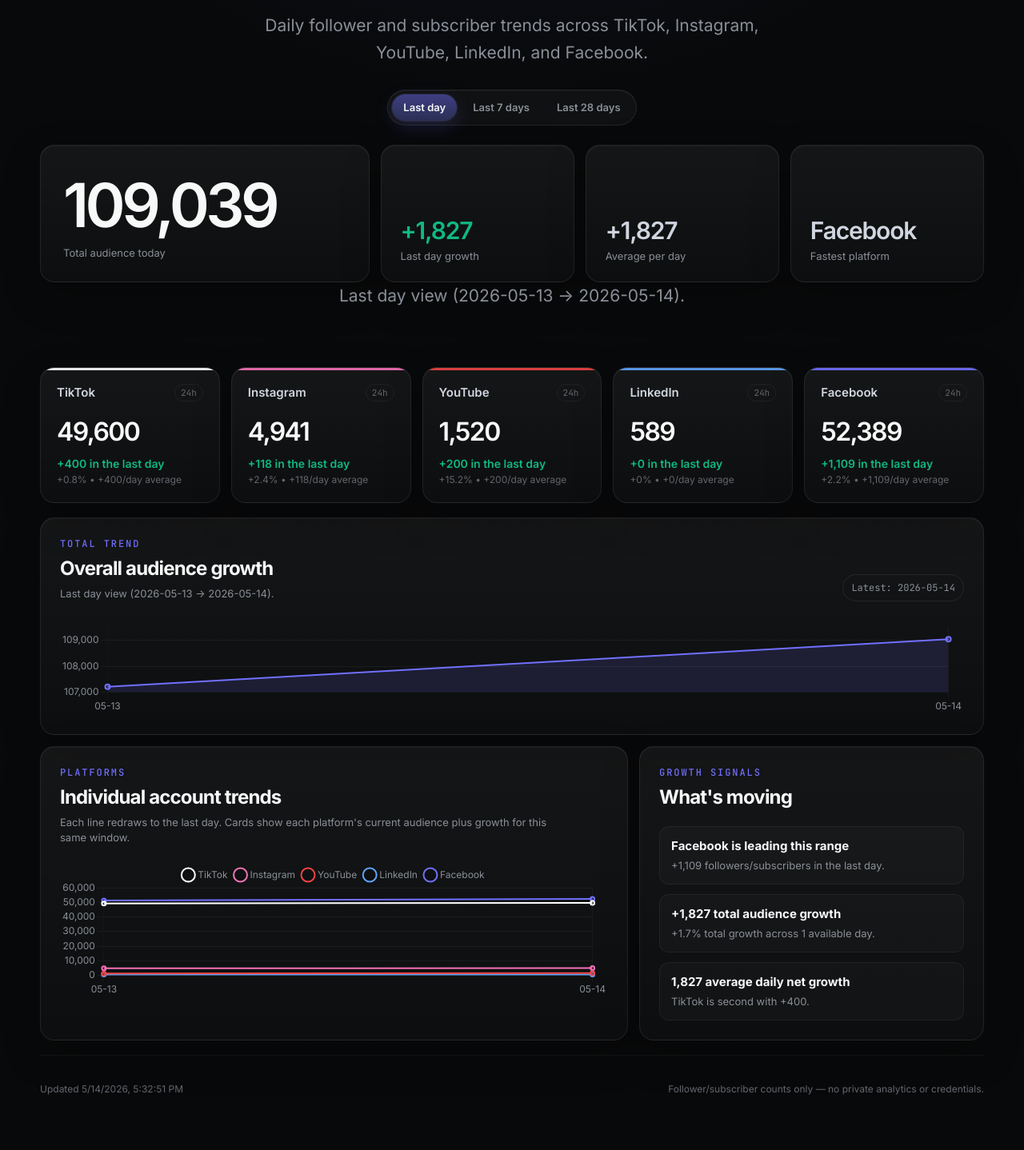
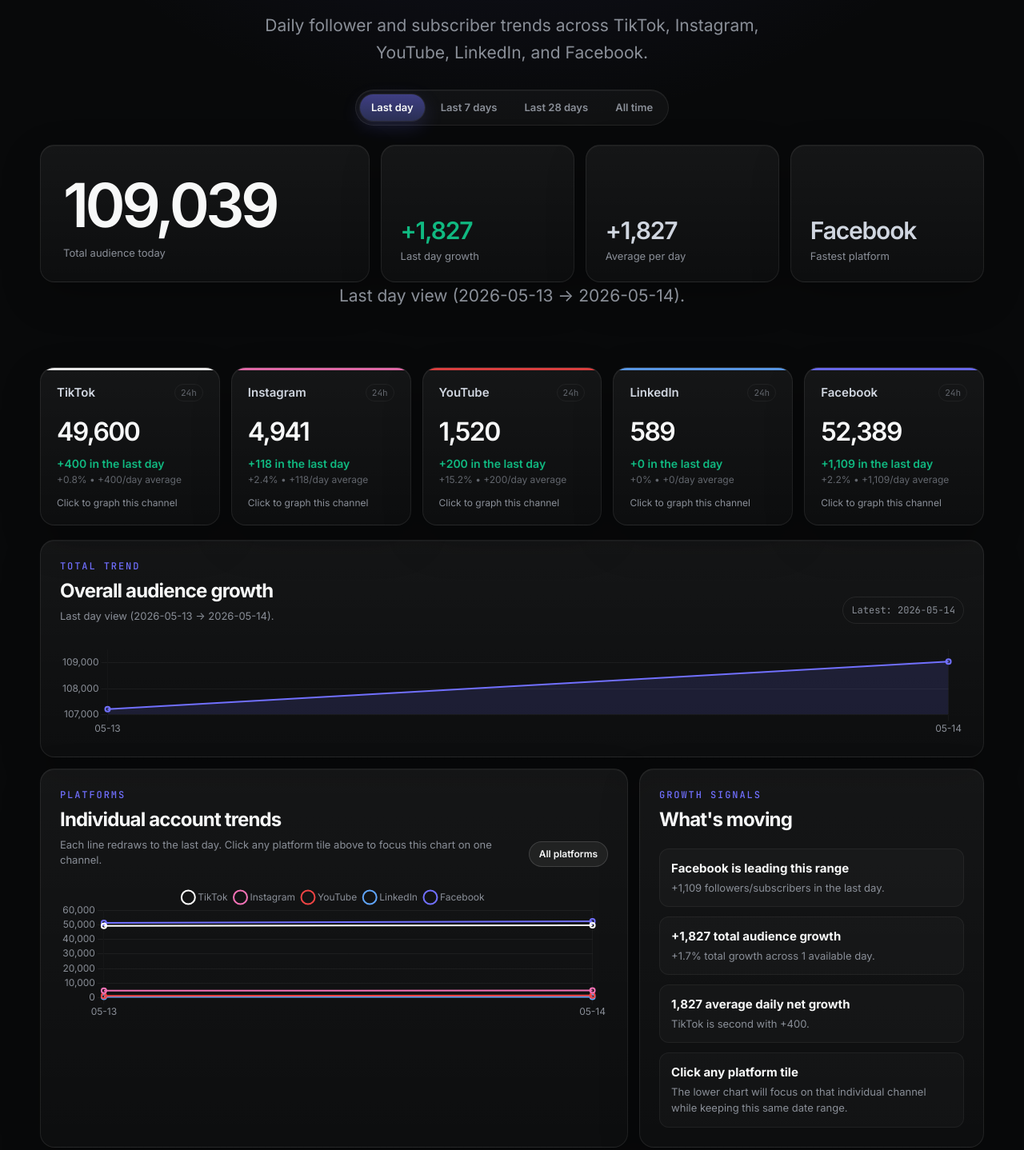
Before and after one commit to Fred4599/social-growth-dashboard, a website: page index.html in a window 1280 px wide. Shown: the part 440-1878 px from the top of the page at 80% size. Before the commit the page ends 1851 px from the top, so only its background shows below. Drawn offline with nearby package versions, Linux system fonts and the light colour scheme.

Commit message:
Add all-time range and platform chart focus

```diff
--- a/index.html
+++ b/index.html
@@ -33,6 +33,7 @@
         <button class="range-btn is-active" type="button" data-range="1">Last day</button>
         <button class="range-btn" type="button" data-range="7">Last 7 days</button>
         <button class="range-btn" type="button" data-range="28">Last 28 days</button>
+        <button class="range-btn" type="button" data-range="all">All time</button>
       </div>
       <div class="hero-stats">
         <div class="hero-number">
@@ -65,9 +66,10 @@
         <div class="panel-header compact">
           <div>
             <div class="eyebrow">PLATFORMS</div>
-            <h2>Individual account trends</h2>
+            <h2 id="platformChartTitle">Individual account trends</h2>
             <p class="panel-subtitle" id="platformChartSubtitle">Showing selected range.</p>
           </div>
+          <button class="ghost-chip" type="button" id="showAllPlatforms">All platforms</button>
         </div>
         <canvas id="platformChart" height="170"></canvas>
       </div>
--- a/src/main.js
+++ b/src/main.js
@@ -11,11 +11,12 @@ const ranges = {
   1: { label: 'last day', title: 'Last day', short: '24h' },
   7: { label: 'last 7 days', title: 'Last 7 days', short: '7d' },
   28: { label: 'last 28 days', title: 'Last 28 days', short: '28d' },
+  all: { label: 'all time', title: 'All time', short: 'ALL' },
 };
 const get = id => document.getElementById(id);
 const signed = n => `${n >= 0 ? '+' : ''}${fmt.format(n)}`;
 const pct = n => `${n >= 0 ? '+' : ''}${pctFmt.format(n)}%`;
-let state = { history: [], latest: null, range: 1, totalChart: null, platformChart: null };
+let state = { history: [], latest: null, range: '1', selectedPlatform: null, totalChart: null, platformChart: null };
 
 async function loadData() {
   const [history, latest] = await Promise.all([
@@ -25,19 +26,20 @@ async function loadData() {
   return { history, latest };
 }
 
-function windowForRange(history, days) {
+function windowForRange(history, range) {
   const sorted = history.slice().sort((a, b) => a.date.localeCompare(b.date));
   const endIndex = sorted.length - 1;
-  const startIndex = Math.max(0, endIndex - Number(days));
+  const requestedDays = range === 'all' ? endIndex : Number(range);
+  const startIndex = range === 'all' ? 0 : Math.max(0, endIndex - requestedDays);
   const points = sorted.slice(startIndex, endIndex + 1);
   const start = points[0];
   const end = points[points.length - 1];
   const actualDays = Math.max(1, endIndex - startIndex);
-  return { points, start, end, actualDays, requestedDays: Number(days) };
+  return { points, start, end, actualDays, requestedDays, isAllTime: range === 'all' };
 }
 
-function computeRangeMetrics(history, platforms, days) {
-  const window = windowForRange(history, days);
+function computeRangeMetrics(history, platforms, range) {
+  const window = windowForRange(history, range);
   const platformDeltas = {};
   const platformPercents = {};
   platforms.forEach(p => {
@@ -55,6 +57,9 @@ function computeRangeMetrics(history, platforms, days) {
 
 function rangeCopy(metrics) {
   const requested = ranges[state.range];
+  if (metrics.isAllTime) {
+    return `All-time view — showing ${metrics.actualDays} available days of tracked history (${metrics.start.date} → ${metrics.end.date}).`;
+  }
   if (metrics.actualDays < metrics.requestedDays) {
     return `${requested.title} view — showing ${metrics.actualDays} available days of tracked history (${metrics.start.date} → ${metrics.end.date}).`;
   }
@@ -70,13 +75,24 @@ function buildCards(latest, metrics) {
     const percent = metrics.platformPercents[p] || 0;
     const avg = Math.round(delta / metrics.actualDays);
     const positiveClass = delta >= 0 ? 'positive' : 'negative';
-    return `<a class="platform-card" href="${latest.accounts[p]}" target="_blank" rel="noreferrer" style="--platform-color:${meta.color}; text-decoration:none; color:inherit;">
+    const selectedClass = state.selectedPlatform === p ? 'is-selected' : '';
+    return `<button class="platform-card ${selectedClass}" type="button" data-platform="${p}" style="--platform-color:${meta.color};">
       <div class="card-topline"><h3>${meta.label}</h3><span>${ranges[state.range].short}</span></div>
       <div class="value">${fmt.format(value)}</div>
       <div class="delta ${positiveClass}">${signed(delta)} in the ${ranges[state.range].label}</div>
       <div class="meta">${pct(percent)} • ${signed(avg)}/day average</div>
-    </a>`;
+      <div class="card-action">${state.selectedPlatform === p ? 'Showing in graph' : 'Click to graph this channel'}</div>
+    </button>`;
   }).join('');
+
+  wrap.querySelectorAll('.platform-card').forEach(card => {
+    card.addEventListener('click', () => {
+      const platform = card.dataset.platform;
+      state.selectedPlatform = state.selectedPlatform === platform ? null : platform;
+      render();
+      get('platformChart').scrollIntoView({ behavior: 'smooth', block: 'center' });
+    });
+  });
 }
 
 function buildInsights(latest, metrics) {
@@ -85,10 +101,15 @@ function buildInsights(latest, metrics) {
   const totalAvg = Math.round(metrics.totalDelta / days);
   const sortedPlatforms = latest.platforms.slice().sort((a, b) => metrics.platformDeltas[b] - metrics.platformDeltas[a]);
   const second = sortedPlatforms[1];
+  const selected = state.selectedPlatform;
+  const selectedCopy = selected
+    ? `<div class="insight"><strong>${platformMeta[selected].label} selected below</strong><span>The lower chart is focused on ${platformMeta[selected].label}. Click the tile again or “All platforms” to reset.</span></div>`
+    : `<div class="insight"><strong>Click any platform tile</strong><span>The lower chart will focus on that individual channel while keeping this same date range.</span></div>`;
   get('insightsList').innerHTML = `
     <div class="insight"><strong>${platformMeta[fastest].label} is leading this range</strong><span>${signed(metrics.platformDeltas[fastest])} followers/subscribers in the ${ranges[state.range].label}.</span></div>
     <div class="insight"><strong>${signed(metrics.totalDelta)} total audience growth</strong><span>${pct(metrics.totalPercent)} total growth across ${days} available day${days === 1 ? '' : 's'}.</span></div>
     <div class="insight"><strong>${fmt.format(Math.abs(totalAvg))} average daily net growth</strong><span>${second ? `${platformMeta[second].label} is second with ${signed(metrics.platformDeltas[second])}.` : 'More platforms will appear as data grows.'}</span></div>
+    ${selectedCopy}
   `;
 }
 
@@ -114,6 +135,22 @@ function chartOptions() {
   };
 }
 
+function platformDatasets(metrics, platforms) {
+  const chartPlatforms = state.selectedPlatform ? [state.selectedPlatform] : platforms;
+  const showPoints = metrics.points.length <= 8;
+  return chartPlatforms.map(p => ({
+    label: platformMeta[p].label,
+    data: metrics.points.map(d => d[p]),
+    borderColor: platformMeta[p].color,
+    backgroundColor: state.selectedPlatform ? `${platformMeta[p].color}22` : 'transparent',
+    fill: Boolean(state.selectedPlatform),
+    tension: .35,
+    pointRadius: showPoints ? 3 : 0,
+    pointHoverRadius: 4,
+    borderWidth: state.selectedPlatform ? 3 : 2,
+  }));
+}
+
 function makeCharts(metrics, platforms) {
   const labels = metrics.points.map(d => d.date.slice(5));
   state.totalChart = new Chart(get('totalChart'), {
@@ -123,7 +160,7 @@ function makeCharts(metrics, platforms) {
   });
   state.platformChart = new Chart(get('platformChart'), {
     type: 'line',
-    data: { labels, datasets: platforms.map(p => ({ label: platformMeta[p].label, data: metrics.points.map(d => d[p]), borderColor: platformMeta[p].color, tension: .35, pointRadius: metrics.points.length <= 8 ? 2.5 : 0, pointHoverRadius: 4, borderWidth: 2 })) },
+    data: { labels, datasets: platformDatasets(metrics, platforms) },
     options: chartOptions(),
   });
 }
@@ -137,21 +174,14 @@ function updateCharts(metrics, platforms) {
   state.totalChart.update();
 
   state.platformChart.data.labels = labels;
-  state.platformChart.data.datasets = platforms.map(p => ({
-    label: platformMeta[p].label,
-    data: metrics.points.map(d => d[p]),
-    borderColor: platformMeta[p].color,
-    tension: .35,
-    pointRadius: showPoints ? 2.5 : 0,
-    pointHoverRadius: 4,
-    borderWidth: 2,
-  }));
+  state.platformChart.data.datasets = platformDatasets(metrics, platforms);
   state.platformChart.update();
 }
 
 function render() {
   const metrics = computeRangeMetrics(state.history, state.latest.platforms, state.range);
   const fastestLabel = platformMeta[metrics.fastest].label;
+  const selected = state.selectedPlatform;
   get('totalAudience').textContent = fmt.format(state.latest.latest.total);
   get('selectedDelta').textContent = signed(metrics.totalDelta);
   get('selectedDelta').className = metrics.totalDelta >= 0 ? 'positive' : 'negative';
@@ -161,7 +191,11 @@ function render() {
   get('latestDate').textContent = `Latest: ${state.latest.latestDate}`;
   get('rangeNote').textContent = rangeCopy(metrics);
   get('totalChartSubtitle').textContent = rangeCopy(metrics);
-  get('platformChartSubtitle').textContent = `Each line redraws to the ${ranges[state.range].label}. Cards show each platform's current audience plus growth for this same window.`;
+  get('platformChartTitle').textContent = selected ? `${platformMeta[selected].label} audience trend` : 'Individual account trends';
+  get('platformChartSubtitle').textContent = selected
+    ? `${platformMeta[selected].label} only, shown for the ${ranges[state.range].label}. Click the selected tile again or “All platforms” to return to the multi-channel view.`
+    : `Each line redraws to the ${ranges[state.range].label}. Click any platform tile above to focus this chart on one channel.`;
+  get('showAllPlatforms').classList.toggle('is-active', !selected);
   get('generatedAt').textContent = `Updated ${new Date(state.latest.generatedAt).toLocaleString()}`;
   buildCards(state.latest, metrics);
   buildInsights(state.latest, metrics);
@@ -172,7 +206,7 @@ function render() {
 function bindRangeControls() {
   document.querySelectorAll('.range-btn').forEach(btn => {
     btn.addEventListener('click', () => {
-      state.range = Number(btn.dataset.range);
+      state.range = btn.dataset.range;
       document.querySelectorAll('.range-btn').forEach(other => {
         other.classList.toggle('is-active', other === btn);
         other.setAttribute('aria-pressed', String(other === btn));
@@ -183,10 +217,18 @@ function bindRangeControls() {
   });
 }
 
+function bindPlatformReset() {
+  get('showAllPlatforms').addEventListener('click', () => {
+    state.selectedPlatform = null;
+    render();
+  });
+}
+
 loadData().then(({ history, latest }) => {
   state.history = history;
   state.latest = latest;
   chartDefaults();
   bindRangeControls();
+  bindPlatformReset();
   render();
 });
--- a/src/styles.css
+++ b/src/styles.css
@@ -47,6 +47,8 @@ h1 { font-size: clamp(44px, 8vw, 86px); line-height:.95; margin: 18px auto 18px;
   width: fit-content;
   margin: 30px auto 0;
   display: flex;
+  flex-wrap: wrap;
+  justify-content: center;
   gap: 6px;
   padding: 5px;
   border: 1px solid var(--border);
@@ -87,8 +89,9 @@ h1 { font-size: clamp(44px, 8vw, 86px); line-height:.95; margin: 18px auto 18px;
 .hero-pill span.positive, .delta.positive { color: var(--green); }
 .hero-pill span.negative, .delta.negative { color: var(--red); }
 .cards { display:grid; grid-template-columns: repeat(5, 1fr); gap: 14px; margin: 18px 0; }
-.platform-card { padding: 20px; min-height: 170px; position:relative; overflow:hidden; transition: transform .18s ease, border-color .18s ease, background .18s ease; }
+.platform-card { padding: 20px; min-height: 188px; position:relative; overflow:hidden; transition: transform .18s ease, border-color .18s ease, background .18s ease, box-shadow .18s ease; width:100%; color:inherit; text-align:left; font: inherit; cursor:pointer; }
 .platform-card:hover { transform: translateY(-2px); border-color: rgba(255,255,255,.16); background: linear-gradient(180deg, rgba(255,255,255,.075), rgba(255,255,255,.032)); }
+.platform-card.is-selected { border-color: color-mix(in srgb, var(--platform-color) 65%, rgba(255,255,255,.18)); box-shadow: inset 0 1px 0 rgba(255,255,255,.08), 0 0 0 1px color-mix(in srgb, var(--platform-color) 28%, transparent), 0 18px 60px rgba(0,0,0,.3); }
 .platform-card:before { content:""; position:absolute; inset:0 0 auto; height:3px; background: var(--platform-color); opacity:.9; }
 .card-topline { display:flex; align-items:center; justify-content:space-between; gap:8px; }
 .card-topline span { font-family:'JetBrains Mono', monospace; color:var(--muted-2); font-size:11px; border:1px solid var(--border-soft); border-radius:999px; padding:3px 7px; }
@@ -96,11 +99,15 @@ h1 { font-size: clamp(44px, 8vw, 86px); line-height:.95; margin: 18px auto 18px;
 .platform-card .value { margin-top:18px; font-size:32px; font-weight:600; letter-spacing:-.05em; }
 .platform-card .delta { margin-top:12px; font-size:14px; font-weight:600; }
 .platform-card .meta { color:var(--muted-2); margin-top:4px; font-size:12px; }
+.card-action { margin-top:14px; color:var(--muted); font-size:12px; }
+.platform-card.is-selected .card-action { color: var(--text); }
 .panel { padding: 24px; margin-top: 14px; }
 .panel-header { display:flex; align-items:end; justify-content:space-between; gap:18px; margin-bottom: 22px; }
 .panel-header h2, .insights h2 { margin: 8px 0 0; font-size: 24px; letter-spacing:-.035em; }
 .panel-subtitle { margin: 8px 0 0; color: var(--muted); font-size: 13px; line-height: 1.45; max-width: 620px; }
 .date-chip { border:1px solid var(--border); color:var(--muted); padding:8px 10px; border-radius:999px; font-family:'JetBrains Mono', monospace; font-size:12px; white-space: nowrap; }
+.ghost-chip { border:1px solid var(--border); color:var(--muted); background:rgba(255,255,255,.025); padding:9px 12px; border-radius:999px; font:510 12px/1 'Inter', system-ui, sans-serif; white-space:nowrap; cursor:pointer; transition: color .18s ease, background .18s ease, border-color .18s ease; }
+.ghost-chip:hover, .ghost-chip.is-active { color:var(--text); background:rgba(255,255,255,.06); border-color:rgba(255,255,255,.14); }
 .grid-2 { display:grid; grid-template-columns: 1.45fr .85fr; gap:14px; }
 .insights-list { display:flex; flex-direction:column; gap:12px; margin-top:22px; }
 .insight { padding:14px; border:1px solid var(--border-soft); border-radius:12px; background:rgba(255,255,255,.025); }
```
